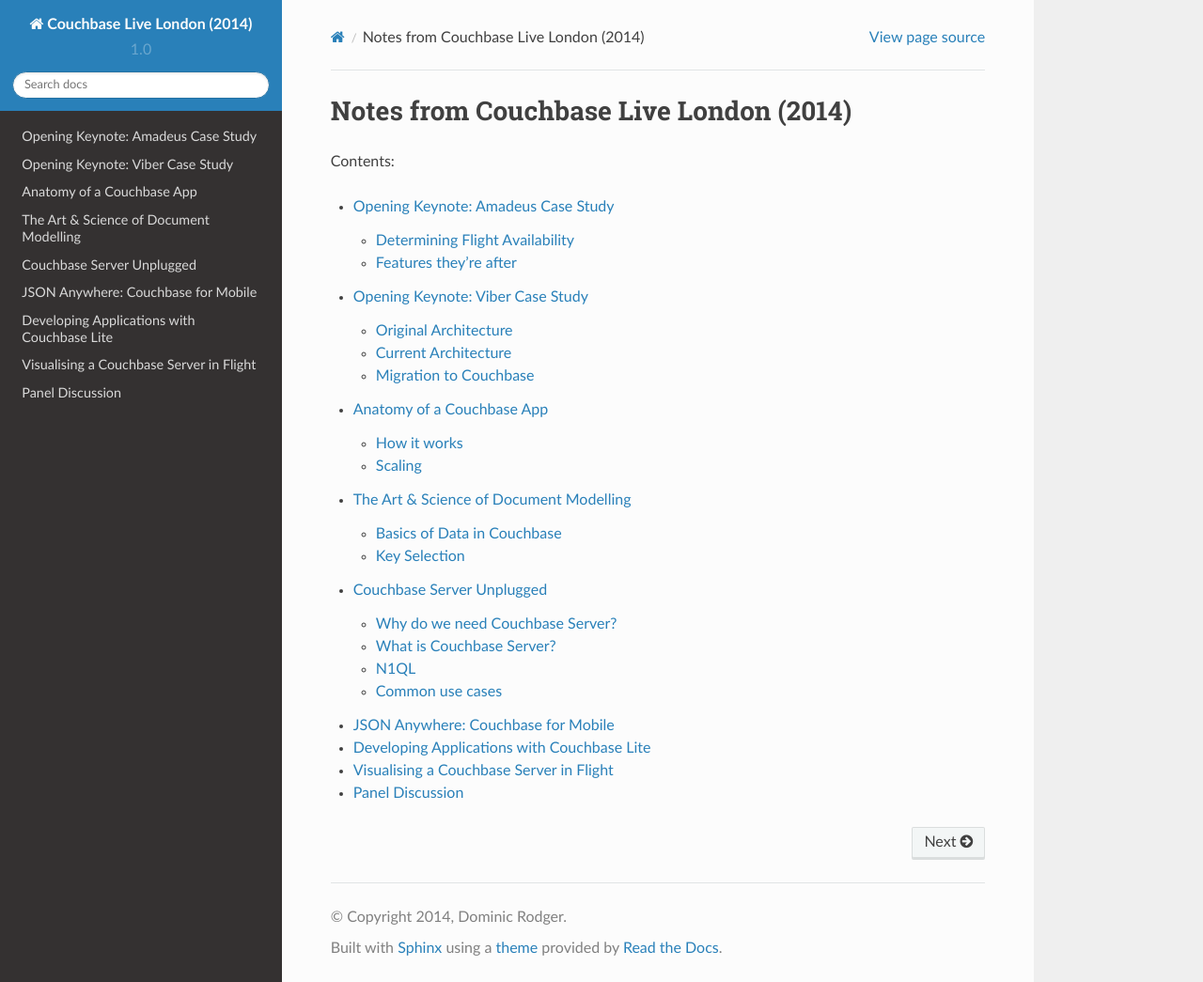
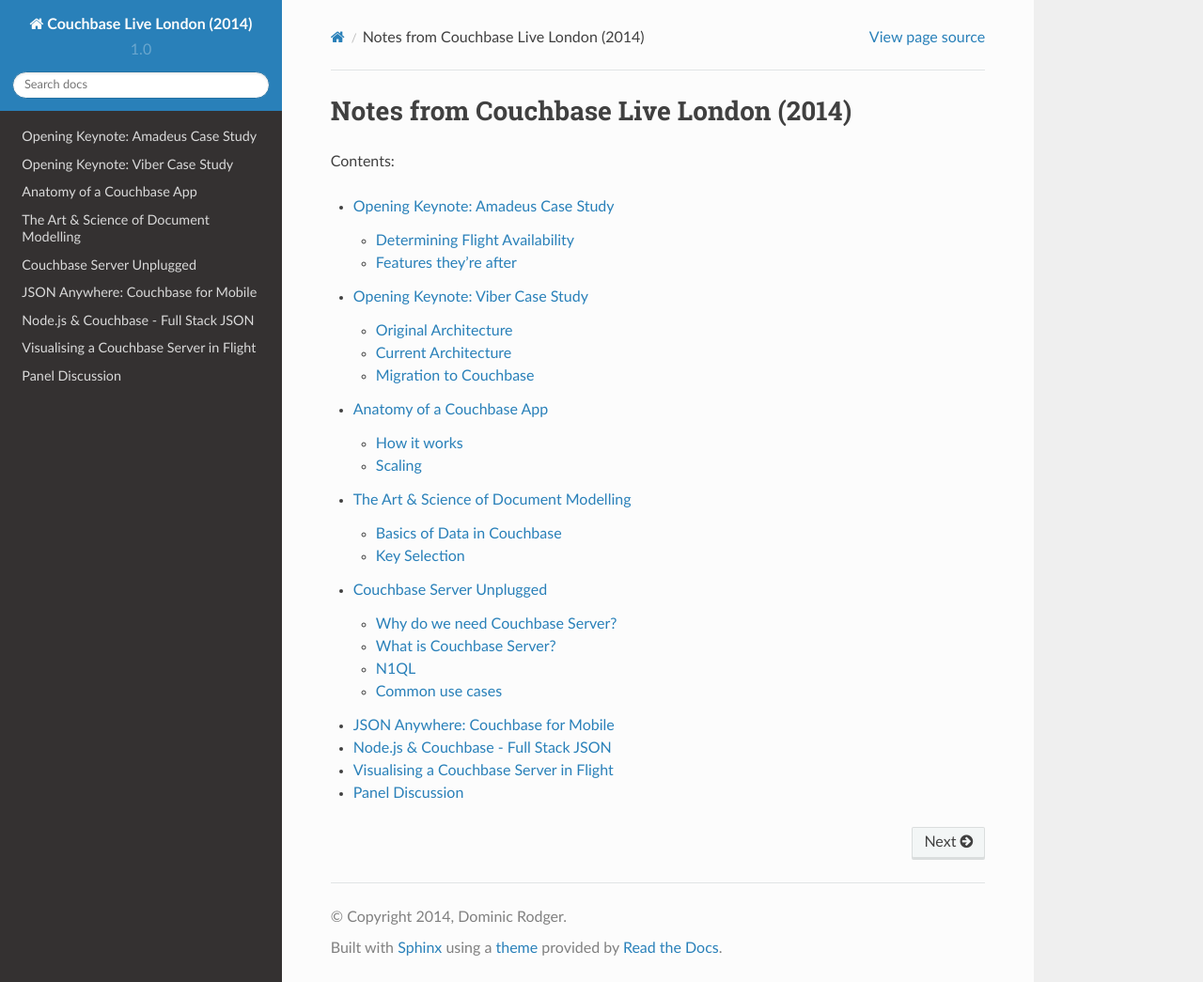
Before and after one commit to dominicrodger/couchbase-live-london-2014, a Sphinx documentation site: the page built from source/index.rst, in a window 1280 px wide and 1045 px high. Shown: the whole window at 94% size. Built offline with Sphinx 7.4.7 and the Read the Docs theme 2.0.0, drawn with Linux system fonts in a browser that asks for light colours.

Commit message:
Switching to the node.js session

```diff
--- a/source/couchbase_lite.rst
+++ /dev/null
@@ -1,4 +0,0 @@
-Developing Applications with Couchbase Lite
-===========================================
-
-Session by Andrew Tokarev & Wayne Carter, Couchbase.
--- /dev/null
+++ b/source/couchbase_node.rst
@@ -0,0 +1,4 @@
+Node.js & Couchbase - Full Stack JSON
+=====================================
+
+*Session by Philipp Fehre, Technical Evangelist, Couchbase.*
--- a/source/index.rst
+++ b/source/index.rst
@@ -12,6 +12,6 @@
    document_modelling
    couchbase_server_unplugged
    couchbase_for_mobile
-   couchbase_lite
+   couchbase_node
    couchbase_in_flight
    panel_discussion
```
